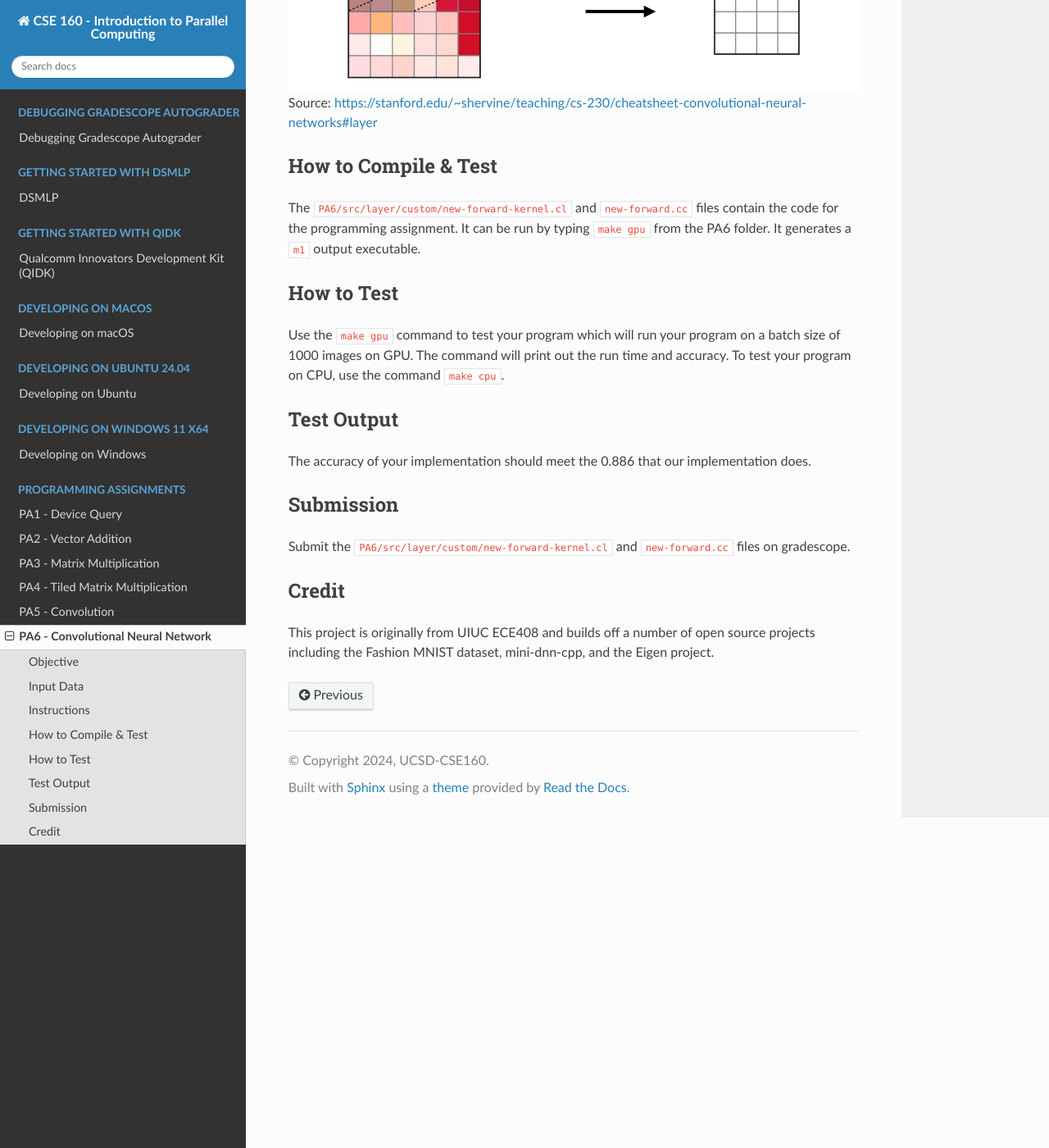
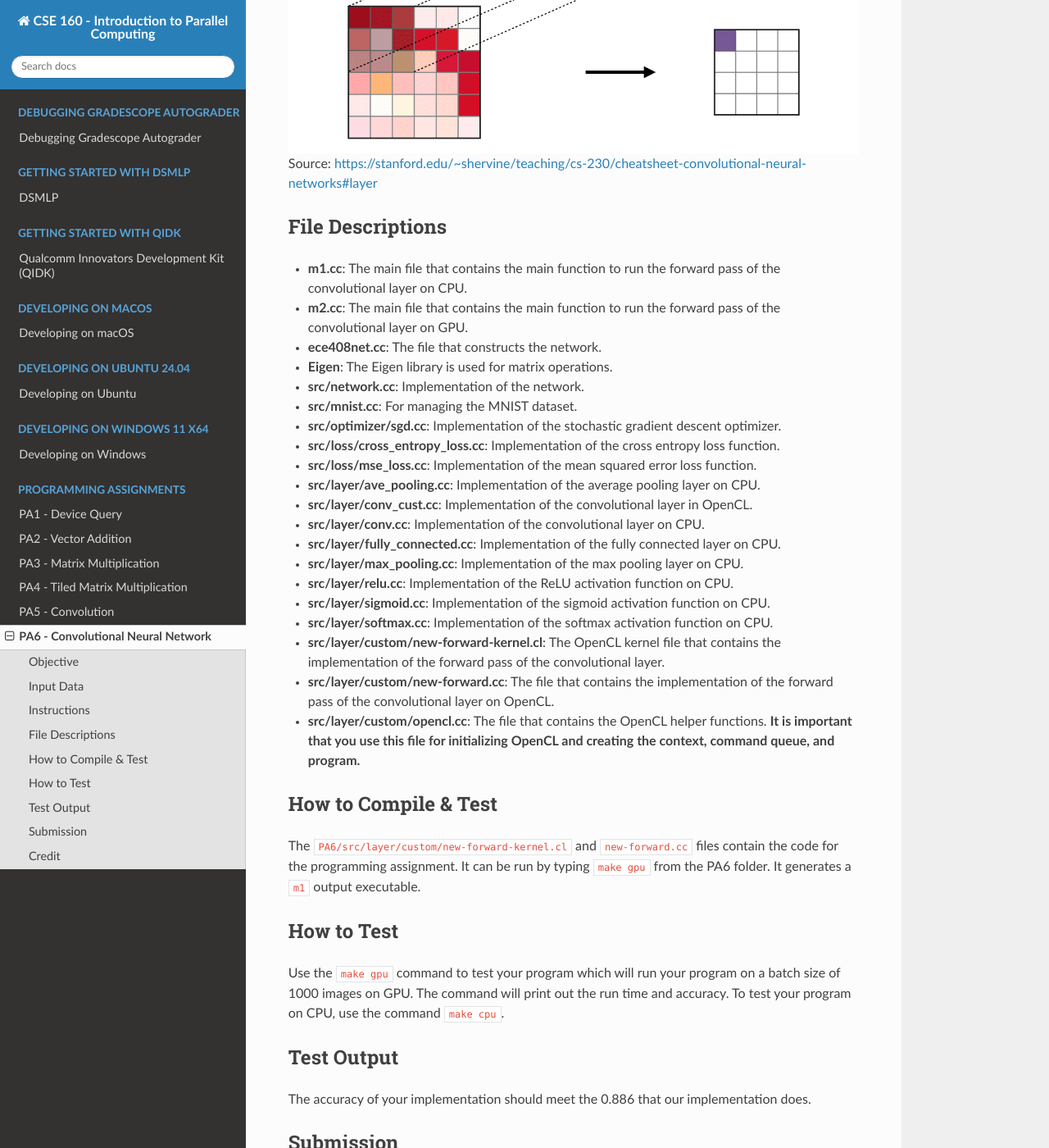
Before and after one commit to KastnerRG/cse160-docs, a Sphinx documentation site: the page built from docs/source/PA6.rst, in a window 1280 px wide and 1400 px high, scrolled down 1744 px. Shown: the whole window at 82% size. Built offline with Sphinx 7.4.7 and the Read the Docs theme 3.1.0, drawn with Linux system fonts in a browser that asks for light colours; formulas are drawn with MathJax 3; some of the changed text lies outside the part shown.

Commit message:
feat: additional documentation for PA6

```diff
--- a/docs/source/PA6.rst
+++ b/docs/source/PA6.rst
@@ -2,7 +2,7 @@ PA6 - Convolutional Neural Network Forward Layer GPU Implementation
 ===================================================================
 
 Objective
-^^^^^^^^^
+---------
 This is the second part of a three part project implementing and optimizing the forward pass of a convolution layer using OpenCL. Convolutional layers are the primary building blocks of convolutional neural networks (CNNs), which are used for tasks like image classification, object detection, natural language processing and recommendation systems.
 
 You will be working with a modified version of the LeNet5 architceture shown bellow:
@@ -18,16 +18,18 @@ Source: http://yann.lecun.com/exdb/publis/pdf/lecun-01a.pdf
 Your optimized OpenCL implementation of the convolutional layer will be used to perform inference for layers C1 and C3 (shown in red) in the figure above. This leverages the `mini-dnn-cpp <http://yann.lecun.com/exdb/publis/pdf/lecun-01a.pdf>`_ (Mini-DNN) framework for implementing the modified LeNet-5.
 
 Input Data
-^^^^^^^^^^
+----------
 The network will be tested on the `Fashion MNIST dataset <https://github.com/zalandoresearch/fashion-mnist>`_ which contains 10,000 single channel images each of dimensions 86x86 but we will only use 1000 of these at a time. The output layer consists of 10 nodes, where each node represents the likelihood of the input belonging to one of the 10 classes (T-shirt, dress, sneaker, boot, etc).
 
 
 Instructions
-^^^^^^^^^^^^^
+-------------
 This assignment requires you to complete a CPU implementation of the convolutional layer. The files you need to update to implement the forward convolution is:
 :code:`PA6/src/layer/custom/new-forward-kernel.cl` and :code:`new-forward.cc`.
 
 To understand which functions within :code:`new-forward-kernel.cl` are being called and when, it may be helpful ot refer to :code:`cnn/src/layer/custom/gpu.cc`.
+
+Make sure that you use :code:`opecnl->context`, :code:`opencl->queue`, and :code:`opencl->program` from the :code:`opencl.cc` file to for the context, command queue, and program.  These are initialized for you.
 
 
 Again, you are performing the following operation:
@@ -54,16 +56,39 @@ This animation can help visualize this process better:
 
 Source: https://stanford.edu/~shervine/teaching/cs-230/cheatsheet-convolutional-neural-networks#layer
 
+File Descriptions
+-----------------
+- **m1.cc**: The main file that contains the main function to run the forward pass of the convolutional layer on CPU.
+- **m2.cc**: The main file that contains the main function to run the forward pass of the convolutional layer on GPU.
+- **ece408net.cc**: The file that constructs the network.
+- **Eigen**: The Eigen library is used for matrix operations.
+- **src/network.cc**: Implementation of the network.
+- **src/mnist.cc**: For managing the MNIST dataset.
+- **src/optimizer/sgd.cc**: Implementation of the stochastic gradient descent optimizer.
+- **src/loss/cross_entropy_loss.cc**: Implementation of the cross entropy loss function.
+- **src/loss/mse_loss.cc**: Implementation of the mean squared error loss function.
+- **src/layer/ave_pooling.cc**: Implementation of the average pooling layer on CPU.
+- **src/layer/conv_cust.cc**: Implementation of the convolutional layer in OpenCL.
+- **src/layer/conv.cc**: Implementation of the convolutional layer on CPU.
+- **src/layer/fully_connected.cc**: Implementation of the fully connected layer on CPU.
+- **src/layer/max_pooling.cc**: Implementation of the max pooling layer on CPU.
+- **src/layer/relu.cc**: Implementation of the ReLU activation function on CPU.
+- **src/layer/sigmoid.cc**: Implementation of the sigmoid activation function on CPU.
+- **src/layer/softmax.cc**: Implementation of the softmax activation function on CPU.
+- **src/layer/custom/new-forward-kernel.cl**: The OpenCL kernel file that contains the implementation of the forward pass of the convolutional layer.
+- **src/layer/custom/new-forward.cc**: The file that contains the implementation of the forward pass of the convolutional layer on OpenCL.
+- **src/layer/custom/opencl.cc**: The file that contains the OpenCL helper functions. **It is important that you use this file for initializing OpenCL and creating the context, command queue, and program.**
+
 How to Compile & Test
-^^^^^^^^^^^^^^
+--------------
 The :code:`PA6/src/layer/custom/new-forward-kernel.cl` and :code:`new-forward.cc` files contain the code for the programming assignment. It can be run by typing :code:`make gpu` from the PA6 folder. It generates a :code:`m1` output executable.
 
 How to Test
-^^^^^^^^^^^
+-----------
 Use the :code:`make gpu` command to test your program which will run your program on a batch size of 1000 images on GPU. The command will print out the run time and accuracy. To test your program on CPU, use the command :code:`make cpu`.
 
 Test Output
-^^^^^^^^^^^
+-----------
 
 .. You will need to checkout a GPU for this assignment, but please avoid editing while accessing a device. You can accomplish this with:
 .. :code:`launch.sh -g 1 -s -i ghcr.io/ucsd-ets/cse160-notebook:main -W CSE160_WI25_A00 -P Always`
@@ -72,9 +97,9 @@ The accuracy of your implementation should meet the 0.886 that our implementatio
 
 
 Submission
-^^^^^^^^^^
+----------
 Submit the :code:`PA6/src/layer/custom/new-forward-kernel.cl` and :code:`new-forward.cc` files on gradescope.
 
 Credit
-^^^^^^
+------
 This project is originally from UIUC ECE408 and builds off a number of open source projects including the Fashion MNIST dataset, mini-dnn-cpp, and the Eigen project.
```
